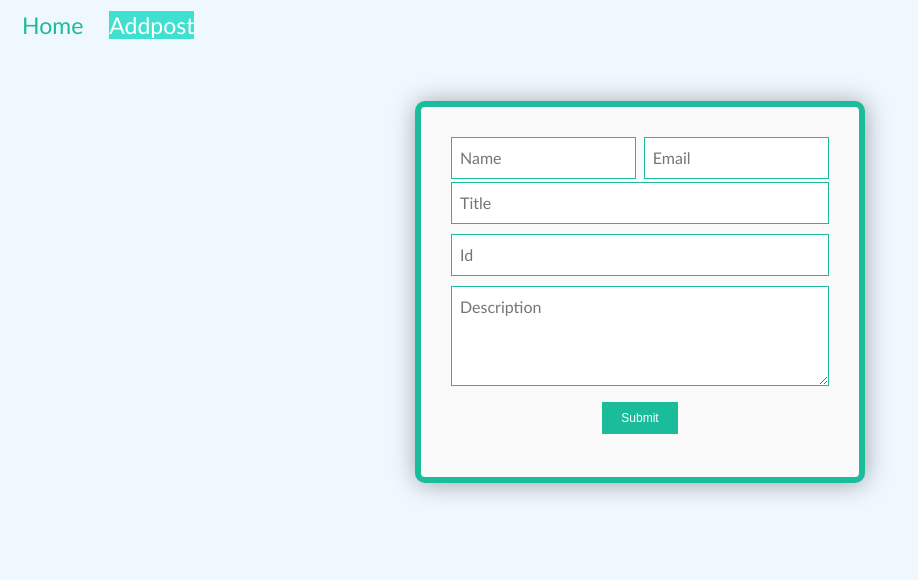
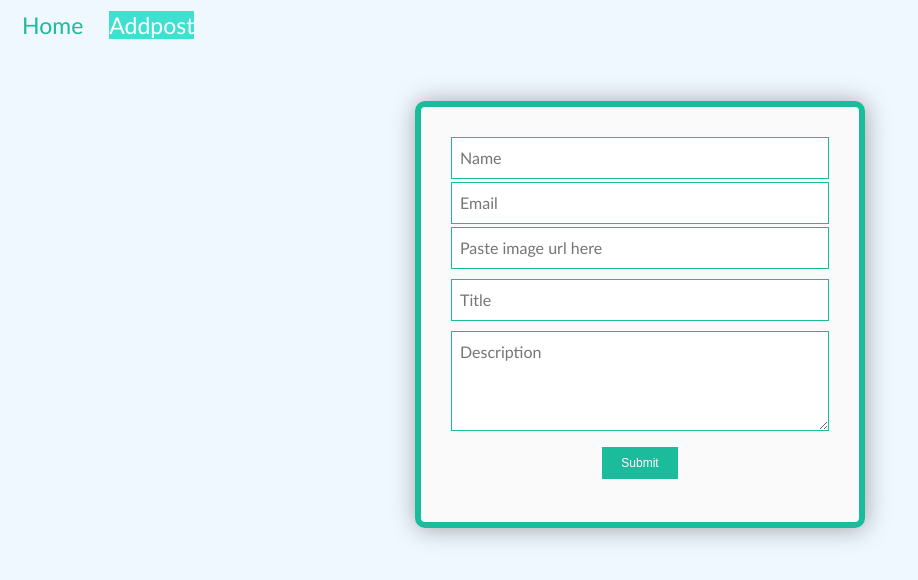
Before and after one commit to mamta823/blogs, a React (Create React App) app: page /formforpost in a window 1280 px wide. Shown: the top 580 px of the page, without its empty margins (0-918 px from the left). Built offline with nearby package versions, Linux system fonts and the light colour scheme.

Commit message:
fixed validation error in form

```diff
--- a/src/components/Allposts.js
+++ b/src/components/Allposts.js
@@ -5,6 +5,7 @@ import capitalizeFirstLetter from '../utils/capitalizeFirstLetter'
 import ContentLoaderr from './ContentLoader'
 import "./index.css"
 import Loader from './Spinner'
+
 const Allposts = () => {
     const [postdata, setPostdata] = useState()
     const [loading, setLoading] = useState(false)
@@ -30,6 +31,7 @@ const Allposts = () => {
         console.log(data, postdata.length, "post-----")
         if (data > postdata.length) {
             setShow(false)
+            setLoading(false)
         } else {
             setShow(true)
         }
@@ -48,7 +50,7 @@ const Allposts = () => {
                                     <Link to={`/detail/${data?.id}`}>
                                         <div className="card-content">
                                             <div className="card-img">
-                                                <img src="https://placeimg.com/380/230/nature" loading="lazy" alt="" />
+                                                <img src={data.image} loading="lazy" alt="" />
                                             </div>
                                             <div className="card-desc">
                                                 <h3 className='title-color'>{capitalizeFirstLetter(data?.title)}</h3>
@@ -58,8 +60,9 @@ const Allposts = () => {
                                         </div>
                                     </Link>
                                 </div>
-                            )}
-                        {show &&
+                            )
+                        }
+                        {!loading && show &&
                             <div> <button className="loadmorebutton" onClick={() => handleLoadMore()} style={{ cursor: "pointer" }}>Loadmore</button></div>
                         }
                     </div>
--- a/src/components/Createpost.js
+++ b/src/components/Createpost.js
@@ -1,47 +1,75 @@
-import React from 'react'
+import React, { useState } from 'react'
 import { useForm } from 'react-hook-form';
 import Services from '../services';
+import { ToastContainer, toast } from 'react-toastify';
+import 'react-toastify/dist/ReactToastify.css';
 
 const Createpost = () => {
+
     const {
         register,
         handleSubmit,
-        formState: { errors },
+        reset,
+        formState: { errors, isSubmitSuccessful },
     } = useForm();
-    const handleCreatePost = async (data) => {
+
+
+    React.useEffect(() => {
+        console.log(isSubmitSuccessful, "isSubmitSuccessful")
+        if (isSubmitSuccessful) {
+            reset();
+        }
+    }, [isSubmitSuccessful]);
+
+    const onSubmit = async (data) => {
         console.log(data, "data on submit")
         const response = await Services.createPost(data)
         console.log(response, "created successfully")
+        if (response) {
+            toast.success('Post added successfully!', {
+                position: "top-right",
+                autoClose: 5000,
+                hideProgressBar: false,
+                closeOnClick: true,
+                pauseOnHover: true,
+                draggable: true,
+                progress: undefined,
+                theme: "light",
+            });
+
+        }
+
     }
     return (
         <>
-            <form className="form-style-9" onSubmit={handleSubmit(handleCreatePost)}>
+            <ToastContainer />
+            <form className="form-style-9" onSubmit={handleSubmit(onSubmit)}>
                 <ul>
                     <li>
                         <input {...register('name', { required: true })}
                             type="text"
                             name="name"
-                            className="field-style field-split align-left"
+                            className="field-style field-full align-left"
                             placeholder="Name" />
-                        {errors.name && <div style={{ color: "red", textAlign: "left" }}> Name is required.</div>}
+                        {errors.name && <p style={{ color: "red", textAlign: "left" }}> Name is required.</p>}
+
+                    </li>
+                    <li> <input
+                        {...register('email', { required: true })}
+                        type="email" name="email" className="field-style field-full align-right" placeholder="Email" />
+                        {errors.email && <p style={{ color: "red", textAlign: "left" }}> Email is required.</p>}</li>
+                    <li>
                         <input
-                            {...register('email', { required: true })}
-                            type="email" name="email" className="field-style field-split align-right" placeholder="Email" />
-                        {errors.email && <p style={{ color: "red", textAlign: "left" }}> Email is required.</p>}
+                            {...register('image', { required: true })}
+                            type="text" name="image" className="field-style field-full align-none" placeholder="Paste image url here" />
+                        {errors.image && <p style={{ color: "red", textAlign: "left" }}> Image is required.</p>}
                     </li>
-
                     <li>
                         <input
                             {...register('title', { required: true })}
                             type="text" name="title" className="field-style field-full align-none" placeholder="Title" />
                         {errors.title && <p style={{ color: "red", textAlign: "left" }}> Title is required.</p>}
                     </li>
-                    <li>
-                        <input
-                            {...register('id', { required: true })}
-                            type="text" name="id" className="field-style field-full align-none" placeholder="Id" />
-                        {errors.id && <p style={{ color: "red", textAlign: "left" }}> Id is required.</p>}
-                    </li >
                     <li>
                         <textarea
                             {...register('description', { required: true })}
@@ -53,6 +81,7 @@ const Createpost = () => {
                     </li>
                 </ul >
             </form >
+
         </>
     )
 }
```
